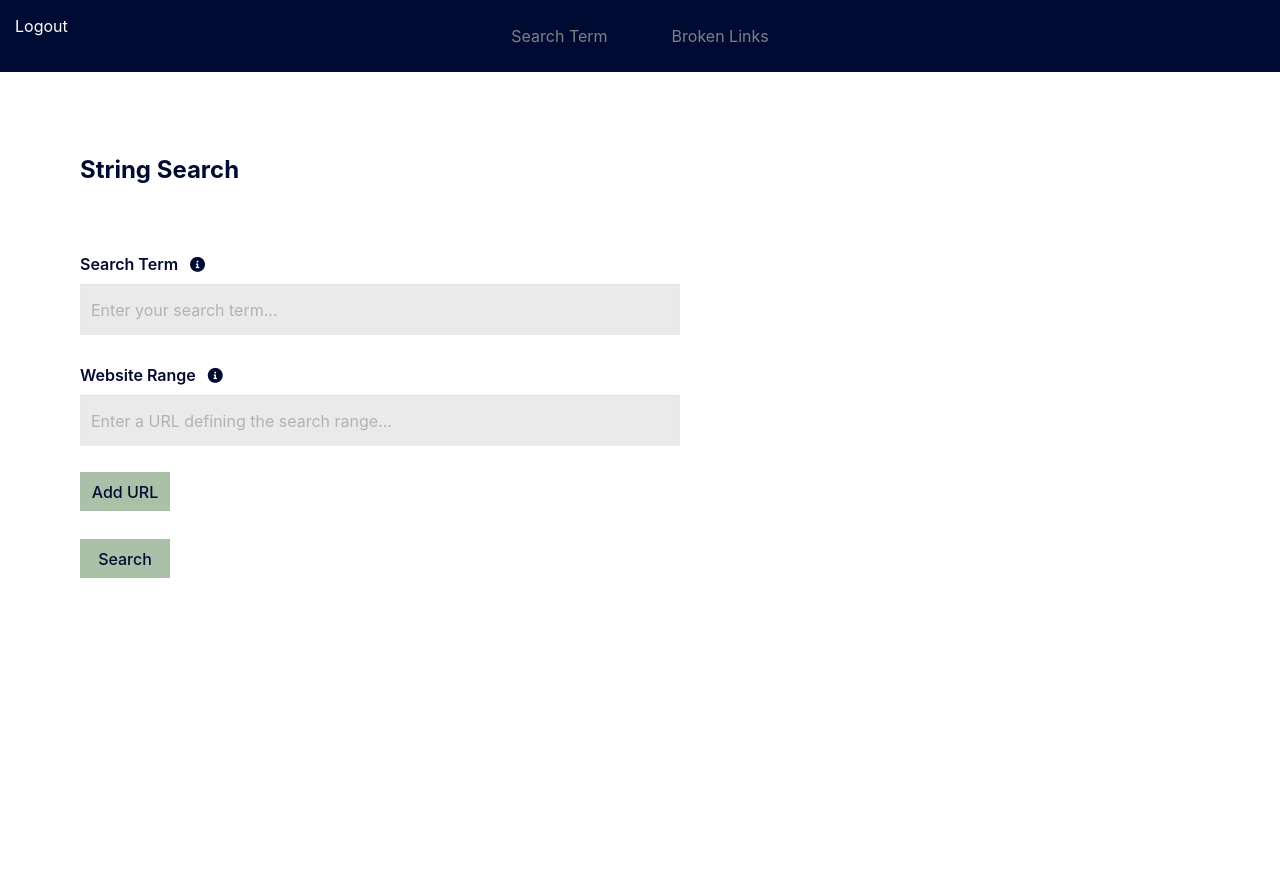
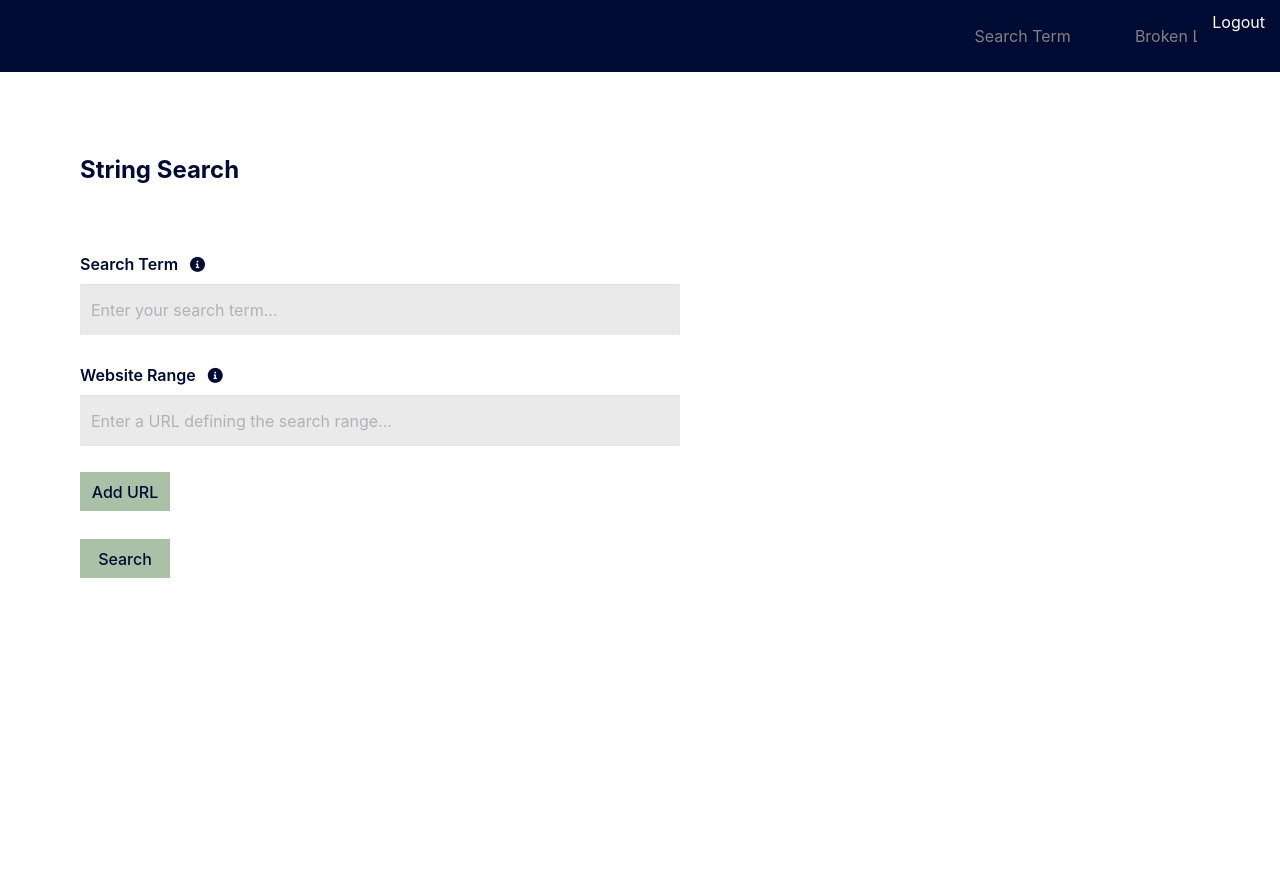
Before and after one commit to 88potatoes/wrt2, a Django app: page /search_term in a window 1280 px wide. Run offline with Django 5.2, Linux system fonts and the light colour scheme; the visitor is signed in with stand-in values (Sample User, id 1).

Commit message:
logout button fix

```diff
--- a/static/css/search.css
+++ b/static/css/search.css
@@ -29,7 +29,6 @@ body {
     display: flex;
     justify-content: flex-end;
     align-items: center;
-    padding-right: 20px;
 }
 
 #logoutLink {
--- a/templates/partials/navbar.html
+++ b/templates/partials/navbar.html
@@ -1,6 +1,6 @@
-<nav class="navbar">
-    <div class="navbar-menu">
-        <div class="navbar-end">
+<nav class="navbar" style="width: 100%; position: relative;">
+    <div class="navbar-menu" style="position: absolute;">
+        <div class=">
             <a href="#" id="logoutLink" class="tabs-is-centered">Logout</a>
         </div>
     </div>
@@ -14,12 +14,10 @@
             window.location.href = '/logout';
         });
         </script>
-</nav>
-
     <div class="tabs-is-centered">
         <ul>
             <li><a href="{% url 'search_term' %}">Search Term</a></li>
             <li><a href="{% url 'crawl_broken_links' %}" >Broken Links</a></li>
-        <!-- TODO add a history page -->
         </ul>
     </div>
+</nav>
```
Lines whose indentation alone changed are shown as unchanged.
